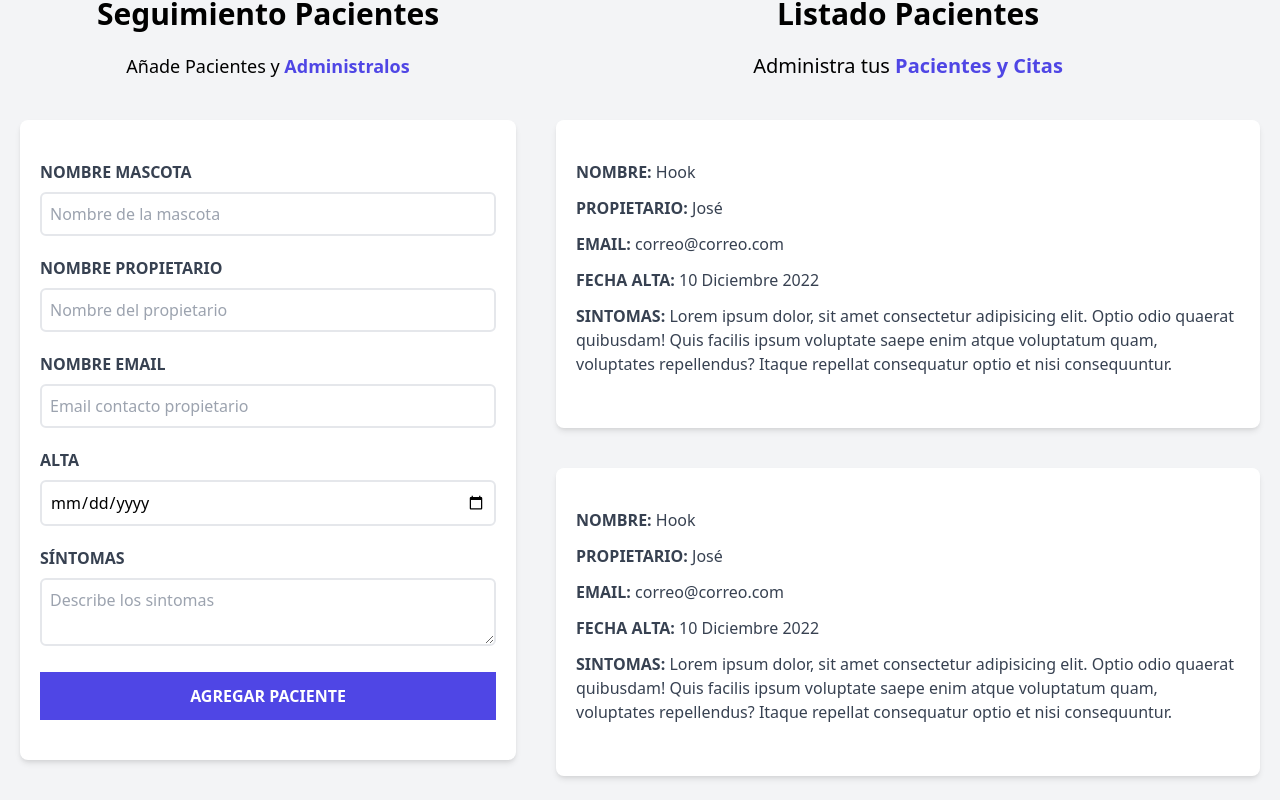
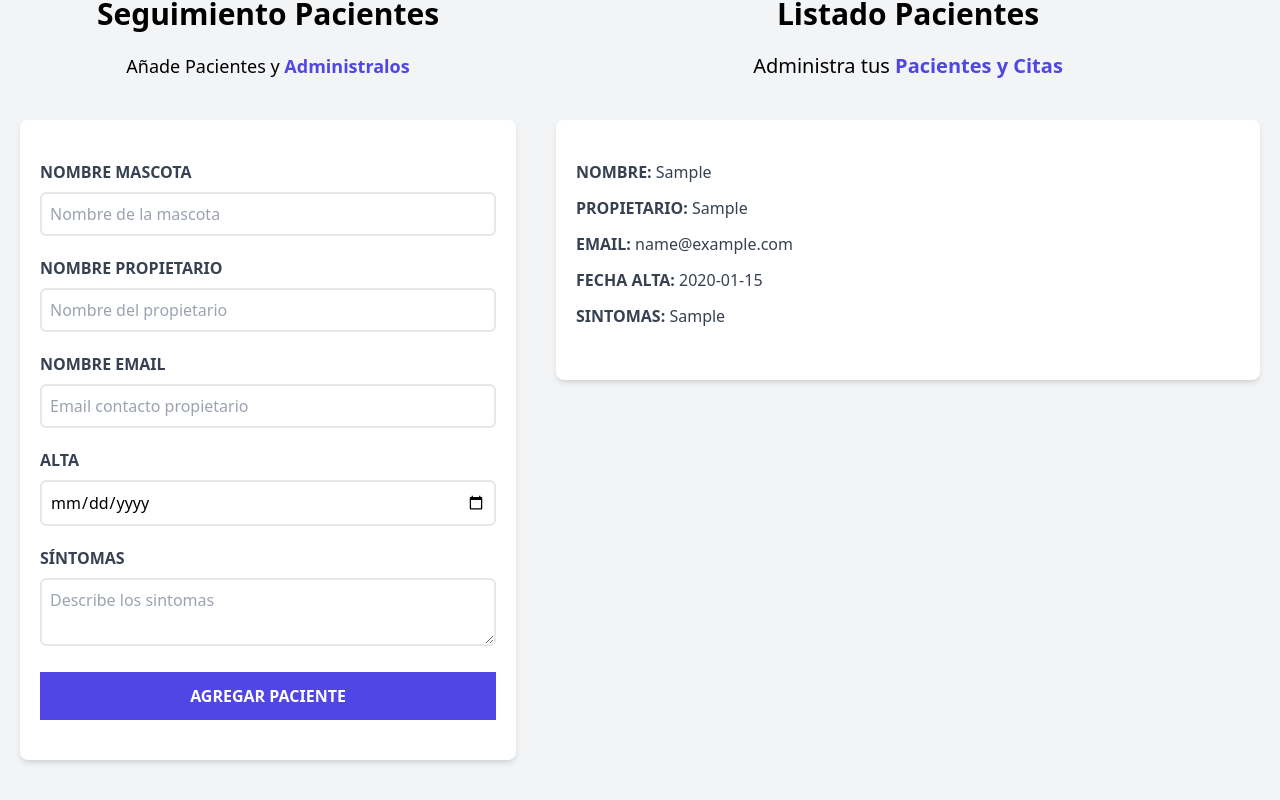
Before and after one commit to RinconJose/Administrador-de-Pacientes-con-React-TailwindCSS-LocalStorage, a React (Vite) app: page / in a window 1280 px wide. Both pictures are taken after typing "Sample", "Sample", "name@example.com", "2020-01-15", "Sample" into the empty fields and a click on the input "Agregar paciente". Shown: the part 180-980 px from the top of the page. Built offline with nearby package versions, Linux system fonts and the light colour scheme.

Commit message:
creando card en el listado de pacientes y generando un id unico para el iterador

```diff
--- a/src/App.jsx
+++ b/src/App.jsx
@@ -16,7 +16,9 @@
           pacientes = {pacientes}
           setPacientes = {setPacientes}
         />
-        <ListadoPaciente />
+        <ListadoPaciente
+          pacientes={pacientes}
+        />
       </div>
 
     </div>
--- a/src/components/Formulario.jsx
+++ b/src/components/Formulario.jsx
@@ -8,7 +8,15 @@
     const [email, setEmail] = useState('');
     const [fecha, setFecha] = useState('');
     const [sintomas, setSintomas] = useState('');
+
     const [error, setError] = useState(false);
+
+    const generarId = () => {
+        const random = Math.random().toString(36).substr(2);
+        const fecha = Date.now().toString(36)
+
+        return random + fecha
+    }
 
     const handleSubmit = (e) => {
         e.preventDefault();
@@ -29,7 +37,8 @@
             propietario,
             email,
             fecha,
-            sintomas
+            sintomas,
+            id: generarId()
         }
 
         setPacientes([...pacientes, objetoPaciente])
--- a/src/components/ListadoPaciente.jsx
+++ b/src/components/ListadoPaciente.jsx
@@ -1,6 +1,6 @@
 import Paciente from "./Paciente"
 
-const ListadoPaciente = () => {
+const ListadoPaciente = ({pacientes}) => {
     return (
         <div className="md:w-1/2 lg:w-3/5 md:h-screen overflow-y-scroll">
             <h2 className="font-black text-3xl text-center">
@@ -10,13 +10,12 @@
                 Administra tus {''}
                 <span className="text-indigo-600 font-bold">Pacientes y Citas</span>
             </p>
-
-            <Paciente/>
-            <Paciente/>
-            <Paciente/>
-            <Paciente/>
-            <Paciente/>
-            <Paciente/>
+            { pacientes.map( paciente => (
+                <Paciente
+                    key={paciente.id}
+                    paciente={paciente}
+                />
+            ))}
         </div>
     )
 }
--- a/src/components/Paciente.jsx
+++ b/src/components/Paciente.jsx
@@ -1,29 +1,32 @@
-const Paciente = () => {
+const Paciente = ({paciente}) => {
+
+    const {nombre, propietario, email, fecha, sintomas} = paciente
+
     return (
         <div className="m-5 my-10 bg-white shadow-md px-5 py-10 rounded-lg">
             <p className="font-bold mb-3 text-gray-700 uppercase">
                 Nombre: {''}
-                <span className="font-normal normal-case">Hook</span>
+                <span className="font-normal normal-case">{nombre}</span>
             </p>
 
             <p className="font-bold mb-3 text-gray-700 uppercase">
                 Propietario: {''}
-                <span className="font-normal normal-case">José</span>
+                <span className="font-normal normal-case">{propietario}</span>
             </p>
 
             <p className="font-bold mb-3 text-gray-700 uppercase">
                 Email: {''}
-                <span className="font-normal normal-case">correo@correo.com</span>
+                <span className="font-normal normal-case">{email}</span>
             </p>
 
             <p className="font-bold mb-3 text-gray-700 uppercase">
                 Fecha Alta: {''}
-                <span className="font-normal normal-case">10 Diciembre 2022</span>
+                <span className="font-normal normal-case">{fecha}</span>
             </p>
 
             <p className="font-bold mb-3 text-gray-700 uppercase">
                 Sintomas: {''}
-                <span className="font-normal normal-case">Lorem ipsum dolor, sit amet consectetur adipisicing elit. Optio odio quaerat quibusdam! Quis facilis ipsum voluptate saepe enim atque voluptatum quam, voluptates repellendus? Itaque repellat consequatur optio et nisi consequuntur.</span>
+                <span className="font-normal normal-case">{sintomas}</span>
             </p>
 
         </div>
```
